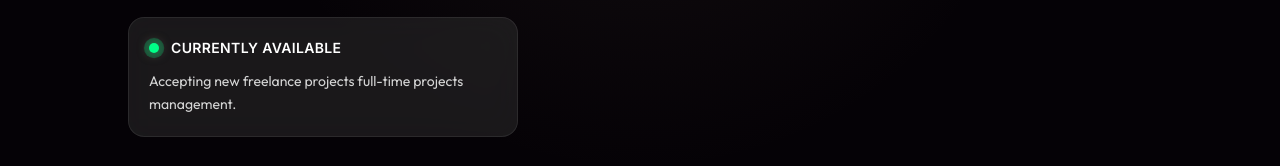
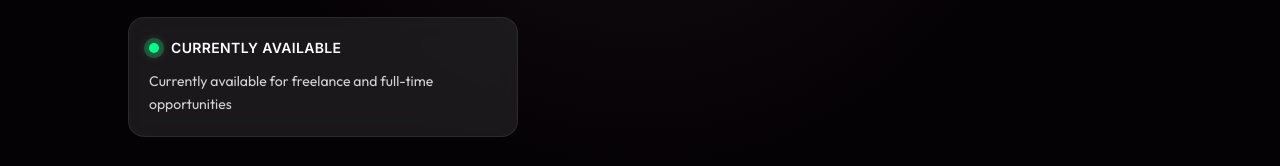
Before and after one commit to amreltanany/Amr_Portfolio, a React (Vite) app: page / in a window 1280 px wide. Shown: the part 5751-5917 px from the top of the page. Built offline with nearby package versions, Linux system fonts and the light colour scheme.

Commit message:
Update Contact.tsx

```diff
--- a/src/components/Contact.tsx
+++ b/src/components/Contact.tsx
@@ -106,7 +106,7 @@ export default function Contact() {
                 </p>
               </div>
               <p className="text-secondary text-sm leading-relaxed">
-                Accepting new freelance projects full-time projects management.
+                Currently available for freelance and full-time opportunities
               </p>
             </div>
           </div>
```
